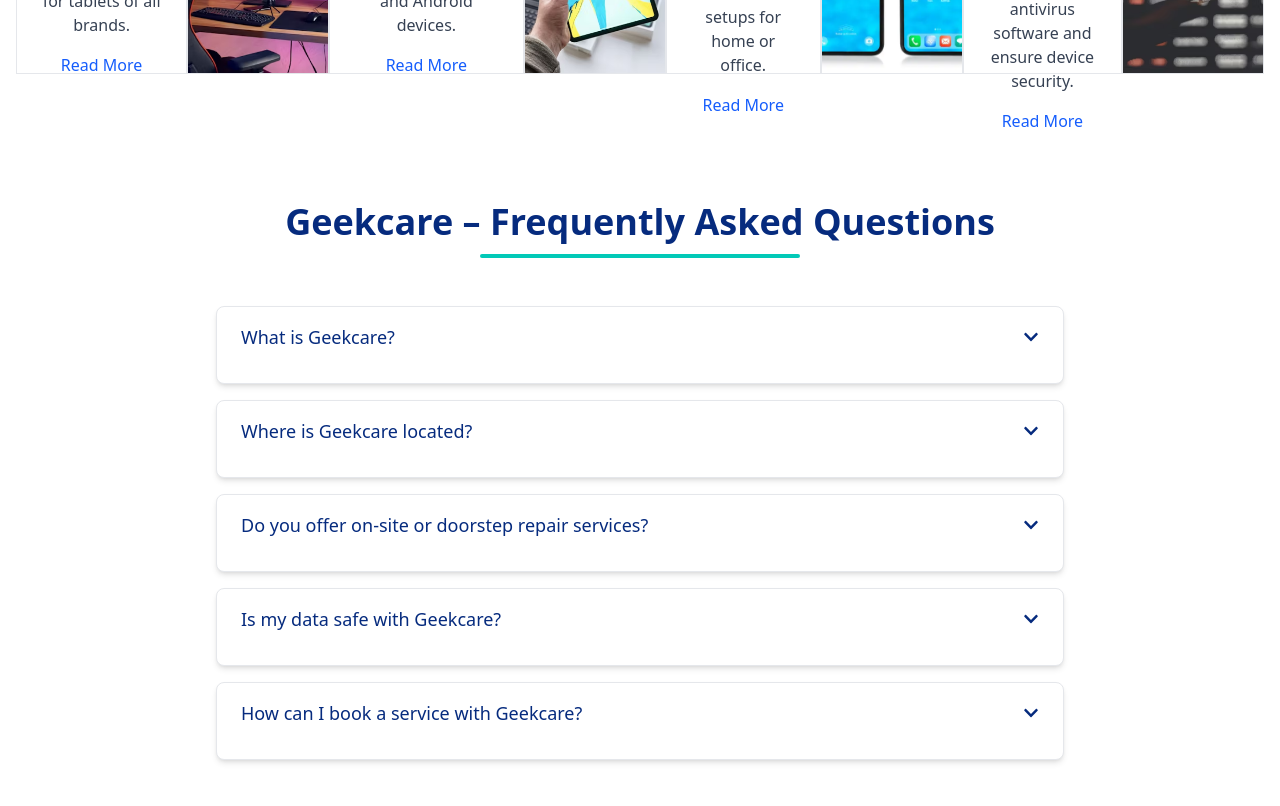
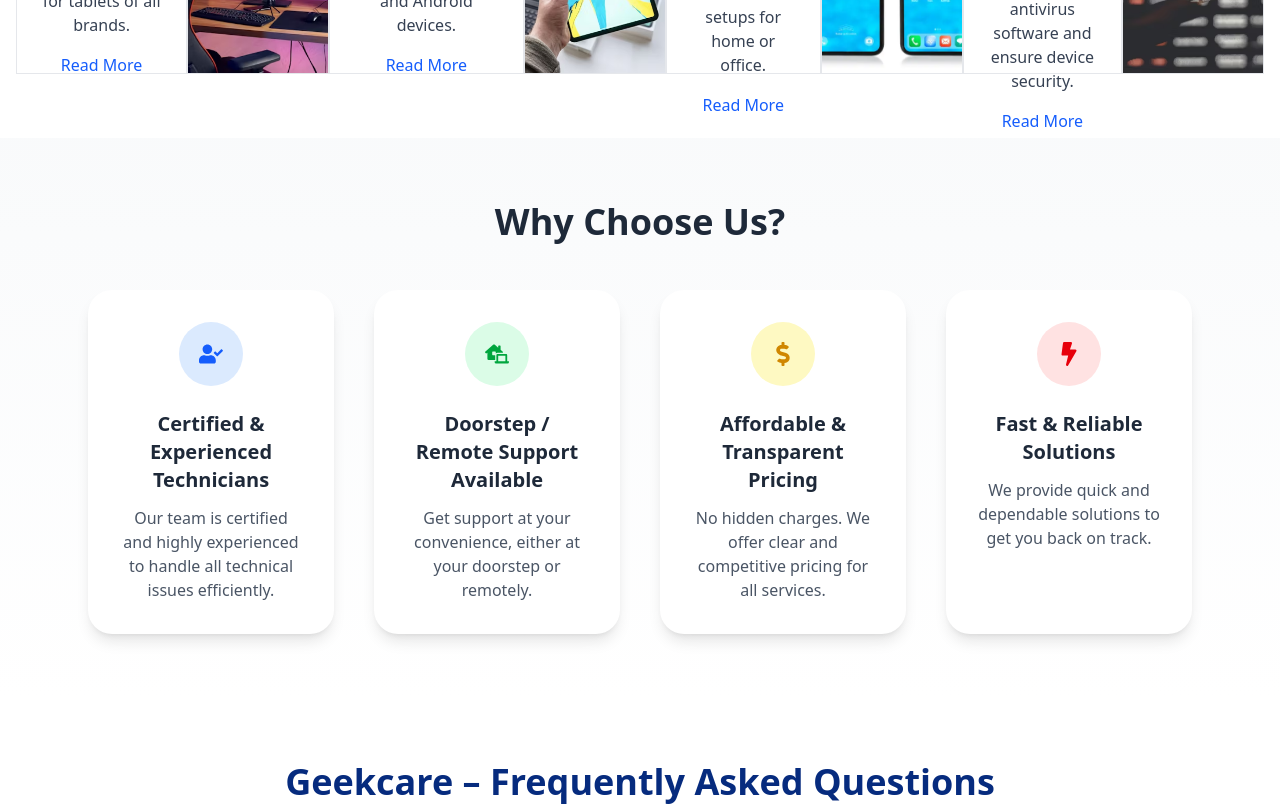
Before and after one commit to dcorehost/geeknewwebsite, a React (Vite) app: page / in a window 1280 px wide. Shown: the part 1240-2046 px from the top of the page. Built offline with nearby package versions, Linux system fonts and the light colour scheme.

Commit message:
commit while taking pull

```diff
--- /dev/null
+++ b/src/components/WhyChooseUs/WhyChooseUs.jsx
@@ -0,0 +1,57 @@
+import React from "react";
+import { FaUserCheck, FaLaptopHouse, FaDollarSign, FaBolt } from "react-icons/fa";
+
+const WhyChooseUs = () => {
+  const features = [
+    {
+      icon: <FaUserCheck />,
+      title: "Certified & Experienced Technicians",
+      description: "Our team is certified and highly experienced to handle all technical issues efficiently.",
+      color: "bg-blue-100 text-blue-600",
+    },
+    {
+      icon: <FaLaptopHouse />,
+      title: "Doorstep / Remote Support Available",
+      description: "Get support at your convenience, either at your doorstep or remotely.",
+      color: "bg-green-100 text-green-600",
+    },
+    {
+      icon: <FaDollarSign />,
+      title: "Affordable & Transparent Pricing",
+      description: "No hidden charges. We offer clear and competitive pricing for all services.",
+      color: "bg-yellow-100 text-yellow-600",
+    },
+    {
+      icon: <FaBolt />,
+      title: "Fast & Reliable Solutions",
+      description: "We provide quick and dependable solutions to get you back on track.",
+      color: "bg-red-100 text-red-600",
+    },
+  ];
+
+  return (
+    <section className="py-16 bg-gradient-to-b from-gray-50 to-white">
+      <div className="max-w-6xl mx-auto px-6 text-center">
+        <h2 className="text-4xl font-bold mb-12 text-gray-800">Why Choose Us?</h2>
+        <div className="grid md:grid-cols-2 lg:grid-cols-4 gap-10">
+          {features.map((feature, index) => (
+            <div
+              key={index}
+              className="bg-white p-8 rounded-3xl shadow-lg hover:shadow-2xl transition duration-300 transform hover:-translate-y-2"
+            >
+              <div
+                className={`w-16 h-16 flex items-center justify-center rounded-full mb-6 mx-auto ${feature.color}`}
+              >
+                {React.cloneElement(feature.icon, { className: "text-2xl" })}
+              </div>
+              <h3 className="text-xl font-semibold mb-3 text-gray-800">{feature.title}</h3>
+              <p className="text-gray-600">{feature.description}</p>
+            </div>
+          ))}
+        </div>
+      </div>
+    </section>
+  );
+};
+
+export default WhyChooseUs;
--- a/src/pages/Home.jsx
+++ b/src/pages/Home.jsx
@@ -6,6 +6,7 @@
 import { homeFaqData } from '../assets/Data/faq'
 import TechProblemFinder from '../components/TechProblemFinder/TechProblemFinder'
 import GeekServices from '../components/GeekServices/GeekServices'
+import WhyChooseUs from '../components/WhyChooseUs/WhyChooseUs'
 
 
 const Home = () => {
@@ -14,6 +15,7 @@
       <Navbar />
       <TechProblemFinder />
       <GeekServices />
+      <WhyChooseUs />
 
 
 
```
